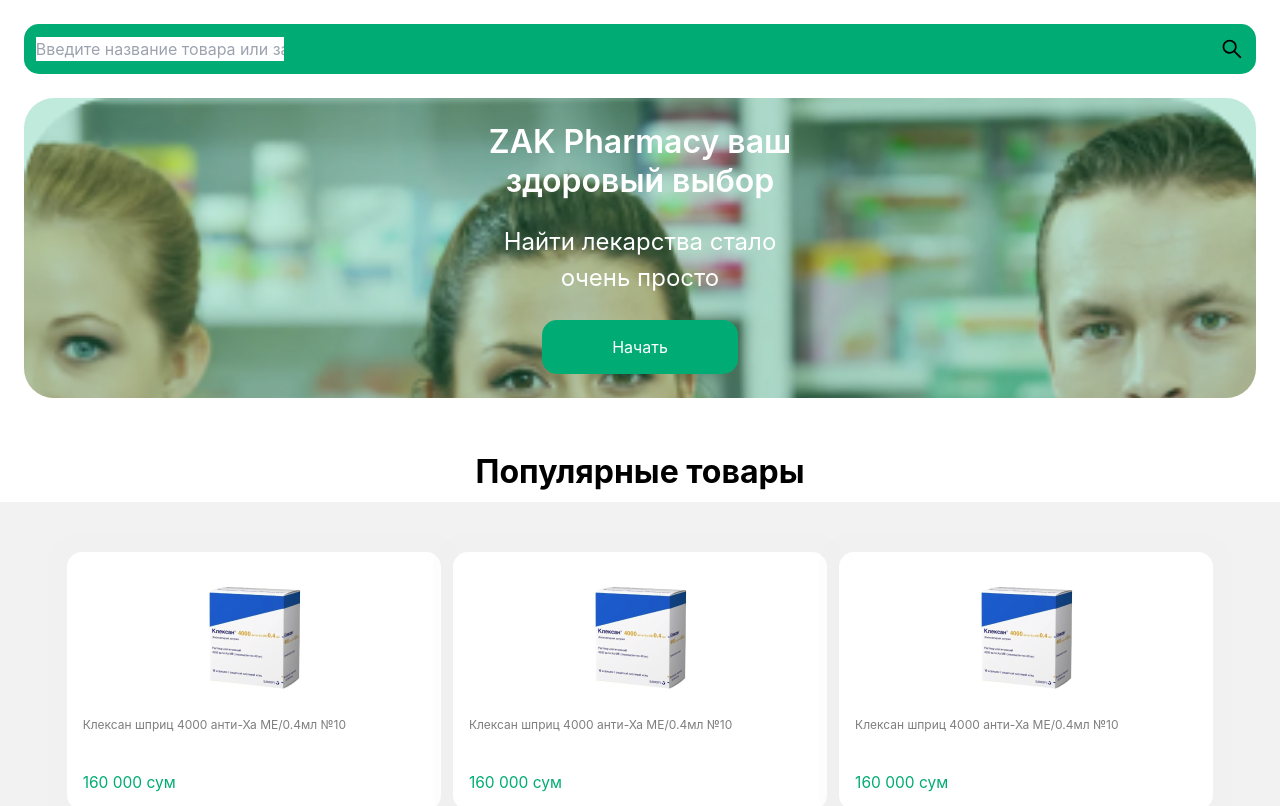
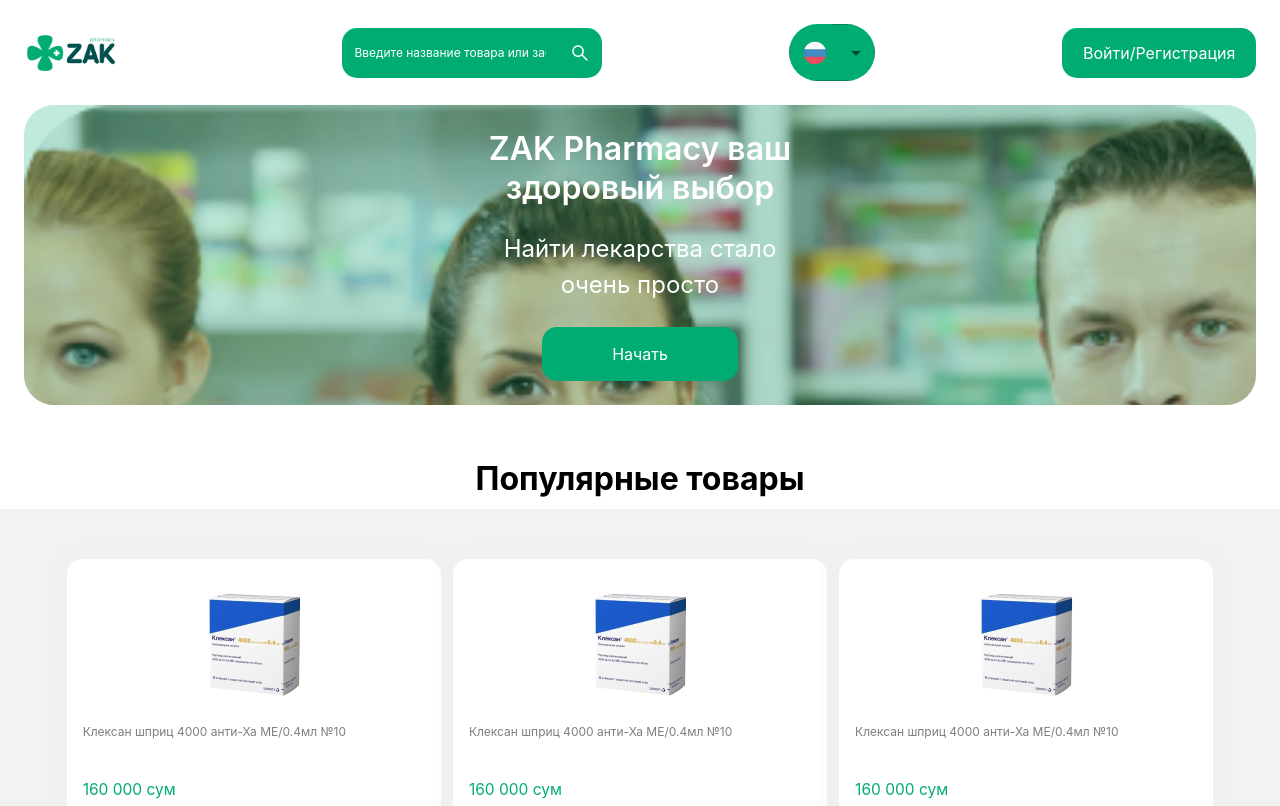
Before and after one commit to alitolibov/React-Homework-2, a React (Vite) app: page / in a window 1280 px wide. Shown: the top 806 px of the page. Built offline with nearby package versions, Linux system fonts and the light colour scheme.

Commit message:
uptaded apaptive layout

```diff
--- a/src/components/SearchAppBar.jsx
+++ /dev/null
@@ -1,16 +0,0 @@
-import { AiOutlineSearch } from 'react-icons/ai';
-
-const SearchAppBar = () => {
-  return (
-      <div className="h-[50px] px-[12px] bg-[#00AC73] rounded-[15px] mb-[24px]">
-        <form name="form" className="w-full flex items-center justify-between h-full">
-            <input type="text" placeholder="Введите название товара или заболевания" name="search" className=""/>
-            <button>
-              <AiOutlineSearch size={24}/>
-            </button>
-        </form>
-      </div>
-   );
-}
-
-export default SearchAppBar;
--- a/src/layout/Layout.jsx
+++ b/src/layout/Layout.jsx
@@ -1,26 +1,33 @@
 import { Outlet } from "react-router-dom";
 import Dropdown from "../components/Dropdown";
-import SearchAppBar from "../components/SearchAppBar";
+
+import { AiOutlineSearch } from 'react-icons/ai';
 
 const Layout = () => {
    return (
       <>
       <div className="w-[94.3%] m-auto my-[24px] md:w-[96.3%]">
-    <div className="">
-    <div className="w-[132px] h-[70px] bg-contain top-logo m-auto mb-[30px] md:hidden"></div>
-    {/* <div
-        className="h-[50px] w-full flex justify-between items-center px-[12px] bg-[#00AC73] rounded-[15px] mb-[24px] md:hidden">
-        <p className="text-[12px] text-[#ffffff]">Введите название товара или заболевания</p>
-        <div className="search w-[20px] h-[20px]"></div>
-    </div> */}
-    <SearchAppBar/>
-    <div className="flex justify-between h-[50px] mb-[60px] w-full md:hidden">
+    <div className="md:flex md:items-center md:justify-between md:w-full">
+    <div className="w-[132px] bg-no-repeat h-[70px] bg-contain top-logo sm:m-auto mb-[30px] md:mb-[0px] md:h-[50px] md:my-[0px] w-[100px] md:mx-[0px]"></div>
+    <div className="h-[50px] px-[12px] bg-[#00AC73] rounded-[15px] mb-[24px] md:my-[0px]">
+        <form name="form" className="w-full flex items-center gap-[24px] h-full">
+            <input type="text" placeholder="Введите название товара или заболевания" name="search" className="bg-transparent w-full outline-none text-[#ffffff] text-[12px] placeholder:text-[#ffffff]"/>
+            <button>
+              <AiOutlineSearch size={24} className="invert-[100%] md:w-[20px] h-[20px]"/>
+            </button>
+        </form>
+      </div>
+    <div className="flex justify-between h-[50px] mb-[60px] w-full md:justify-start md:hidden">
         <Dropdown/>
-        <div className="h-full flex items-center bg-[#00AC73] rounded-[15px] px-[21px] md:hidden">
+        <div className="h-full flex items-center bg-[#00AC73] rounded-[15px] px-[21px] ">
             <p className="text-[#ffffff]">Войти/Регистрация</p>
         </div>
 
     </div>
+      <div className="hidden md:block"><Dropdown/></div>
+        <div className="h-[50px] hidden items-center bg-[#00AC73] rounded-[15px] px-[21px] md:flex">
+            <p className="text-[#ffffff]">Войти/Регистрация</p>
+        </div>
     </div>
     {/* <div className="hidden md:flex gap-[10px]">
     <div className="w-[122px] h-[65px] bg-contain top-logo m-auto mb-[0px] bg-no-repeat"></div>
```
